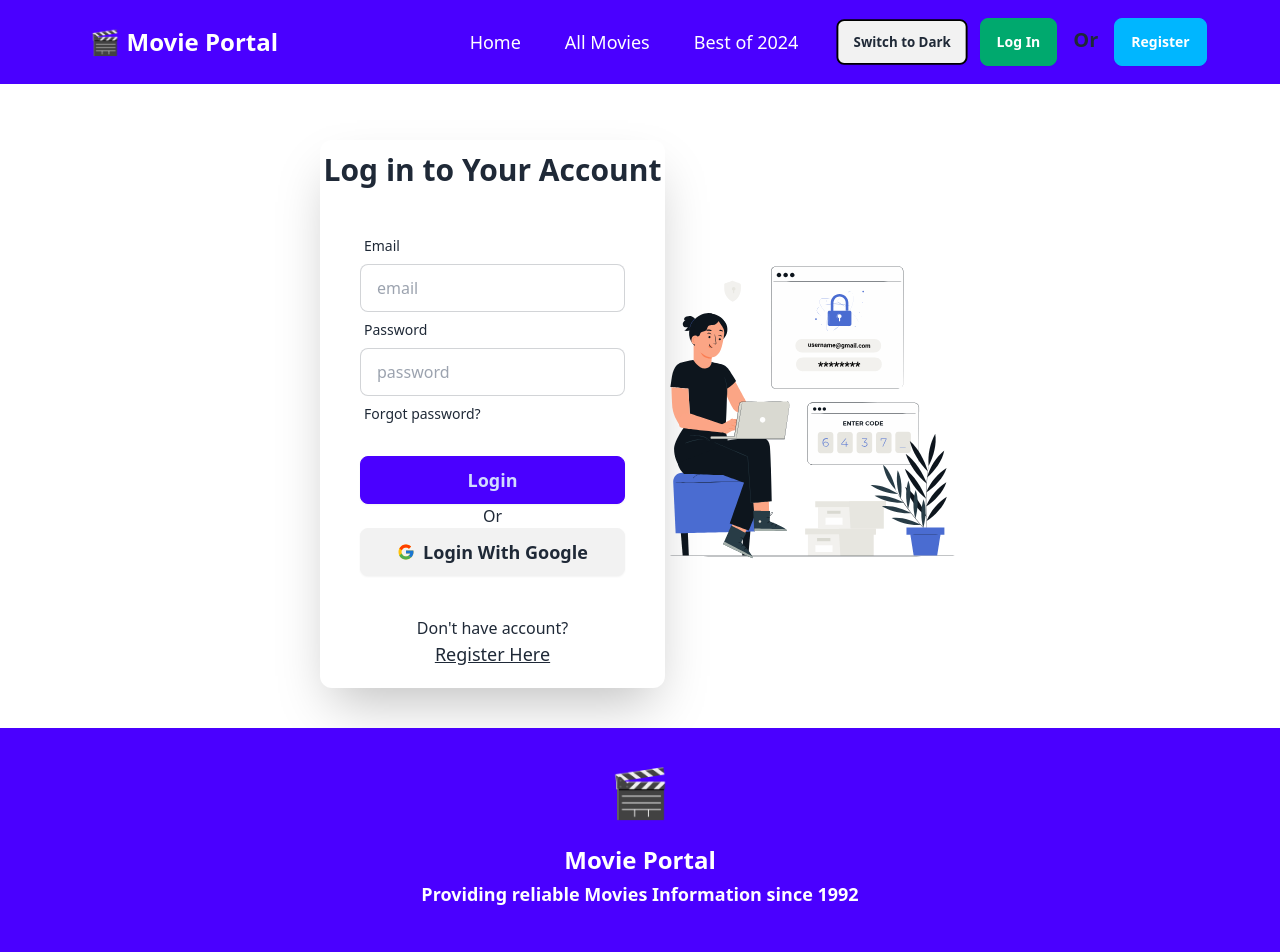
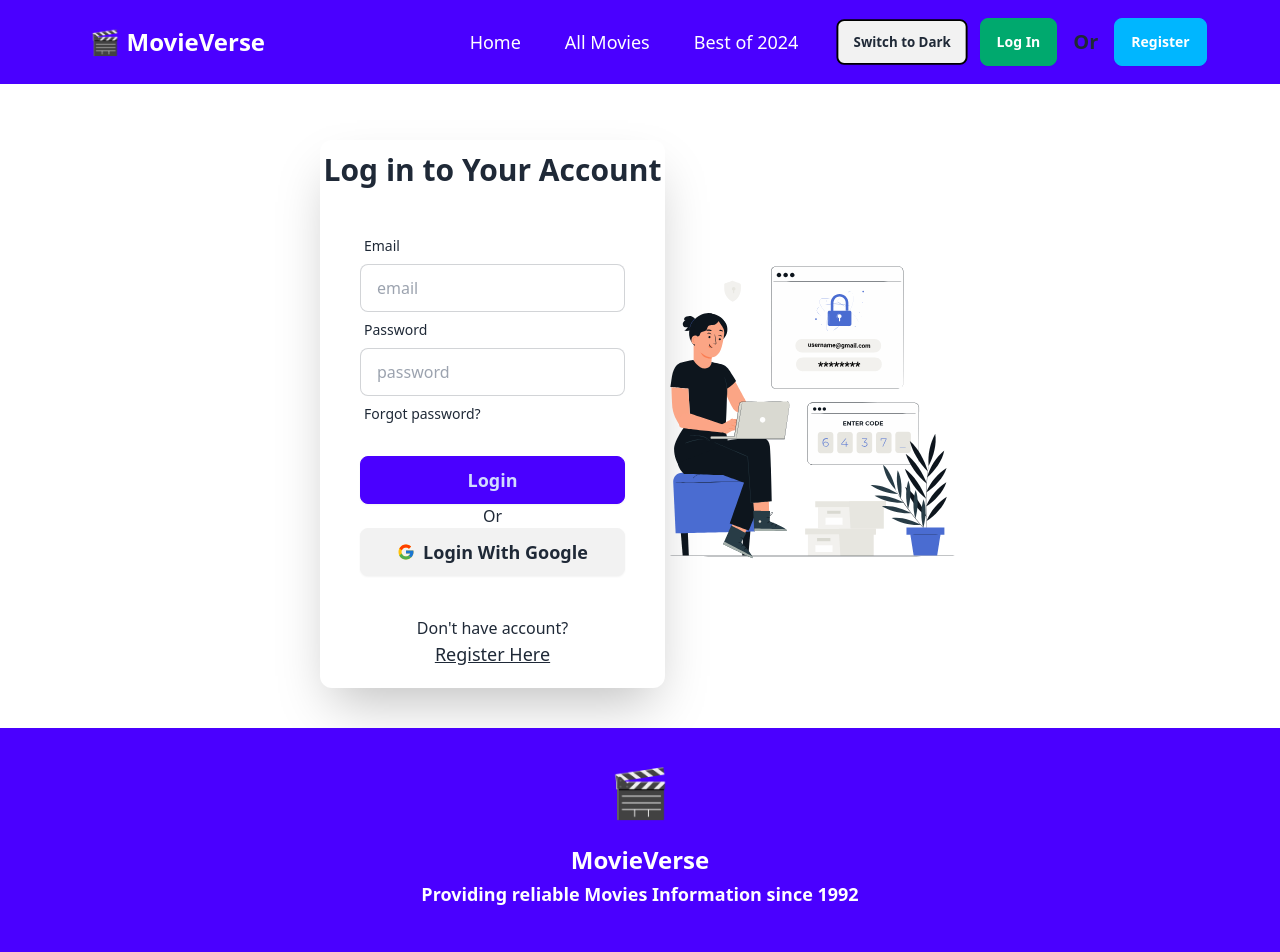
Before and after one commit to SifatSararChistee/movie-portal-a10, a React (Vite) app in the folder movie-portal-client/: page /login in a window 1280 px wide. Shown: the top 952 px of the page. Built offline with nearby package versions, Linux system fonts and the light colour scheme; no server answers.

Commit message:
updated navbar and readme file

```diff
--- a/movie-portal-client/index.html
+++ b/movie-portal-client/index.html
@@ -8,7 +8,7 @@
       href="/src/assets/icons8-movie-camera-64.png"
     />
     <meta name="viewport" content="width=device-width, initial-scale=1.0" />
-    <title>Movie Portal</title>
+    <title>MovieVerse</title>
   </head>
   <body>
     <div id="root"></div>
--- a/movie-portal-client/src/Components/Footer/Footer.jsx
+++ b/movie-portal-client/src/Components/Footer/Footer.jsx
@@ -9,7 +9,7 @@
   <aside className='space-y-5'>
   <span className='text-5xl'> 🎬 </span>
     <p className="font-bold text-2xl">
-      Movie Portal
+      MovieVerse
       <br />
       <span className='text-lg'>Providing reliable Movies Information since 1992</span>
     </p>
--- a/movie-portal-client/src/Components/Navbar/Navbar.jsx
+++ b/movie-portal-client/src/Components/Navbar/Navbar.jsx
@@ -73,7 +73,7 @@
               <button
         className={`btn btn-ghost lg:text-2xl font-bold text-white`}
       >
-        🎬 Movie Portal
+        🎬 MovieVerse
       </button>
 
         </Link>
@@ -113,9 +113,9 @@
           Log Out
         </button>
       ) : (
-        <div>
+        <div className='flex items-center'>
           <Link to={"/login"}>
-          <button className="btn btn-success text-white transition-transform transform hover:scale-105">
+          <button className="btn btn-success text-white transition-transform transform hover:scale-105 text-nowrap">
             Log In
           </button>
         </Link>
```
Also changed, not shown: 2 other files (tests, documents, lock files or other folders).
